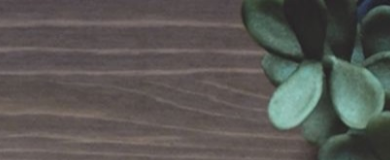
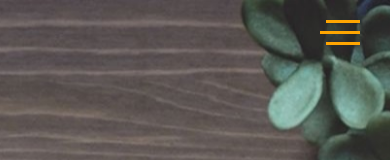
Before and after one commit to ARESKAN2108/portfolio, a website: page src/index.html in a window 390 px wide. Shown: the top 160 px of the page. Drawn offline with Linux system fonts and the light colour scheme.

Commit message:
hamburger

```diff
--- a/src/index.html
+++ b/src/index.html
@@ -81,6 +81,11 @@
 	<div class="sidepanel__text"><span>Социальные сети</span></div>
 </aside>
 <section class="promo">
+	<div class="hamburger">
+		<span></span>
+		<span class="long"></span>
+		<span></span>
+	</div>
 	<div class="container">
 		<div class="title title_fz16 promo__subtitle">Привет! Меня зовут Максим</div>
 		<h1 class="title title_fz48 promo__title">Я web-разработчик из Беларуси</h1>
--- /dev/null
+++ b/src/sass/blocks/_menu.scss
@@ -0,0 +1,20 @@
+.hamburger {
+  position: absolute;
+  top: 20px;
+  right: 30px;
+  height: 25px;
+  display: flex;
+  flex-direction: column;
+  justify-content: space-between;
+  align-items: end;
+  cursor: pointer;
+  span {
+    display: block;
+    width: 34px;
+    height: 3px;
+    background: $main-color;
+  }
+  span.long {
+    width: 40px;
+  }
+}
--- a/src/sass/style.scss
+++ b/src/sass/style.scss
@@ -17,3 +17,4 @@
 @import "blocks/title";
 @import "blocks/button";
 @import "blocks/sidepanel";
+@import "blocks/menu";
```
Also changed, not shown: src/sass/style.css, 1 other file.
